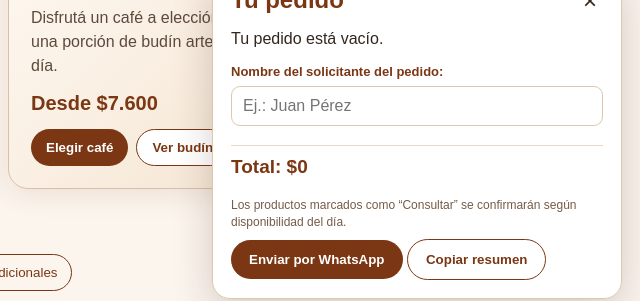
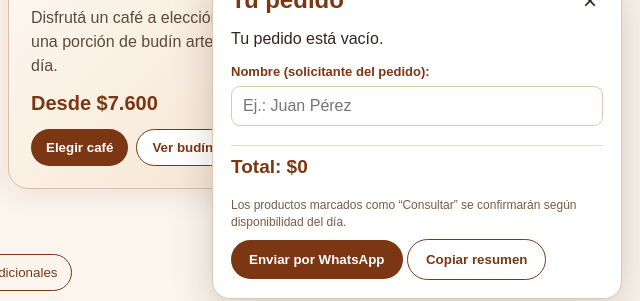
Before and after one commit to flaviocardo-canals/donramonpastisserie, a plain HTML site: page index.html in a window 1280 px wide. Both pictures are taken after a click on the button "Ver pedido". Shown: the part 483-784 px from the top of the page, 640-1280 px from the left. Drawn offline with Linux system fonts and the light colour scheme.

Commit message:
cambio leyenda en solicitante del pedido

```diff
--- a/index.html
+++ b/index.html
@@ -1082,7 +1082,7 @@
         <div id="items"></div>
 
         <div class="customer-field">
-            <label for="customerName">Nombre del solicitante del pedido:</label>
+            <label for="customerName">Nombre (solicitante del pedido):</label>
 
             <input type="text" id="customerName" name="customerName" placeholder="Ej.: Juan Pérez" maxlength="100"
                 autocomplete="name">
```
